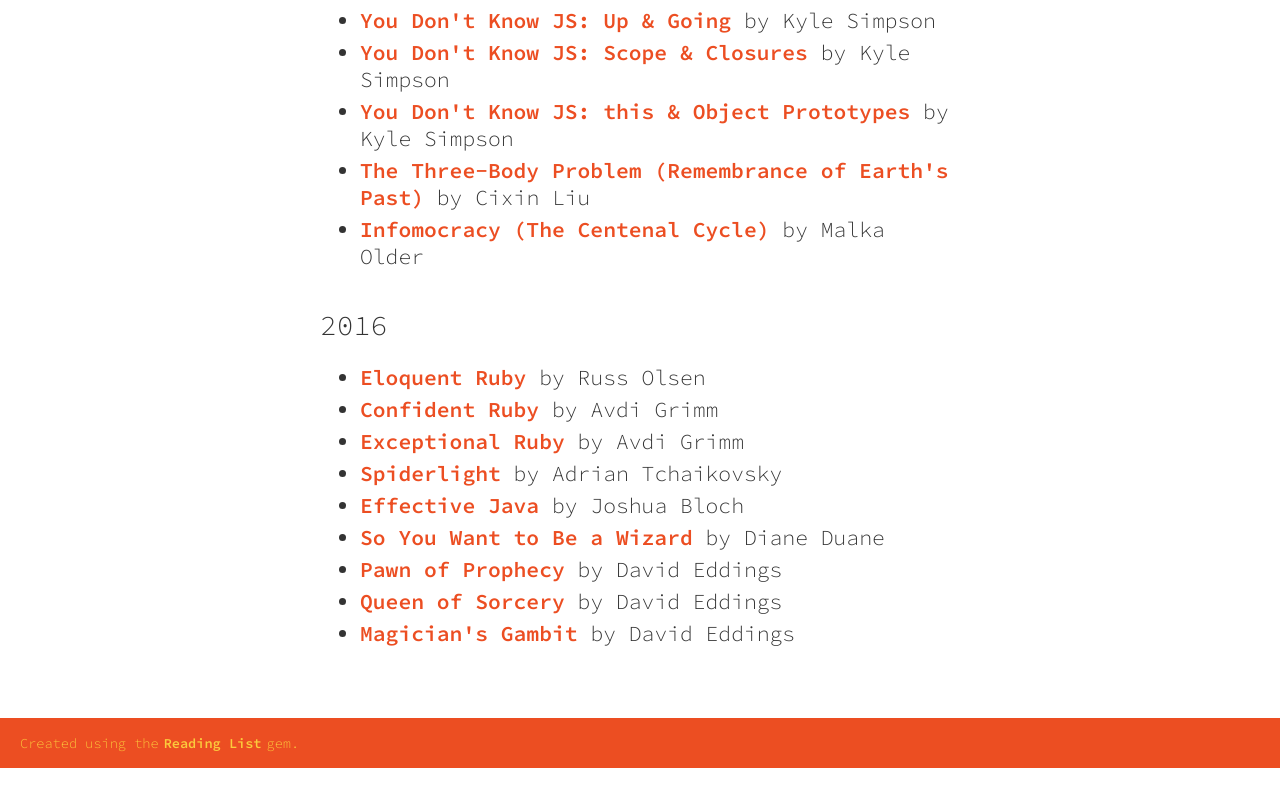
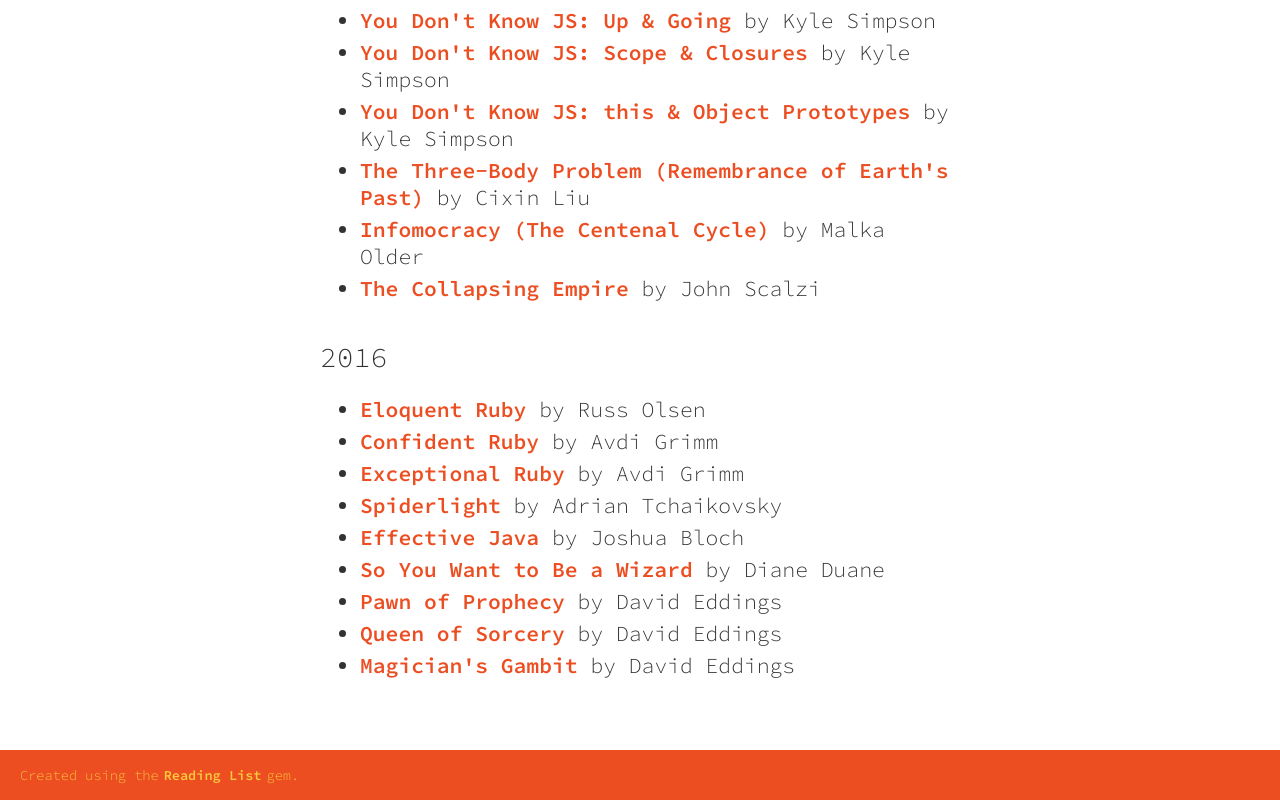
Before and after one commit to jtompkins/reading.joshtompkins.com, a plain HTML site: page index.html in a window 1280 px wide. Shown: the part 1492-2292 px from the top of the page. Before the commit the page ends 2260 px from the top, so only its background shows below. Drawn offline with Linux system fonts and the light colour scheme.

Commit message:
Add latest books

```diff
--- a/index.html
+++ b/index.html
@@ -255,6 +255,14 @@
                   by
                   <span class="book-list__author">Malka Older</span>
                 </li>
+                <li class="book-list__book">
+                  <span class="book-list__title">
+                    <a href="https://www.amazon.com/Collapsing-Empire-John-Scalzi-ebook/dp/B01F20E7CO">The Collapsing Empire</a>
+
+                  </span>
+                  by
+                  <span class="book-list__author">John Scalzi</span>
+                </li>
             </ul>
           </div>
           <div class="reading-list__year">
```
Also changed, not shown: books.json (+7 -0 lines).
